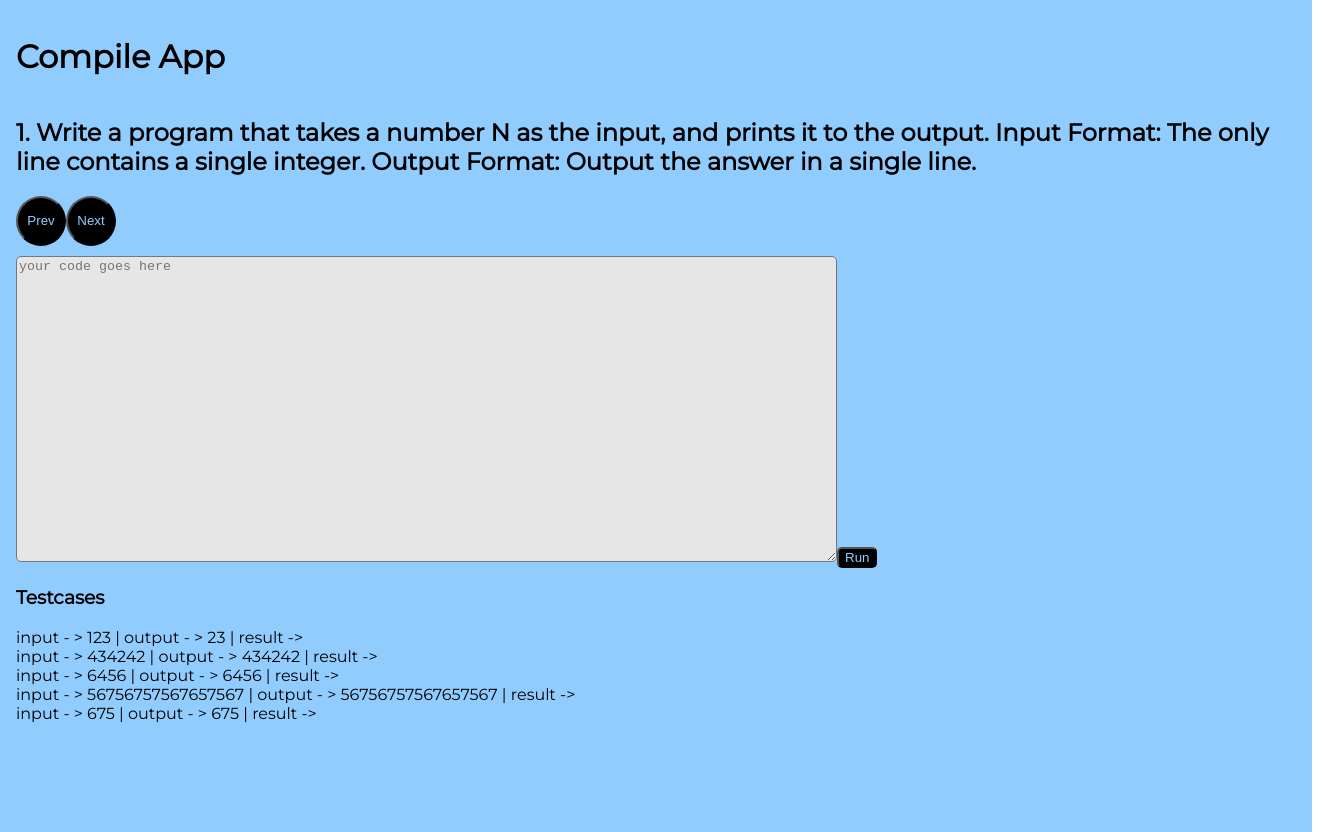
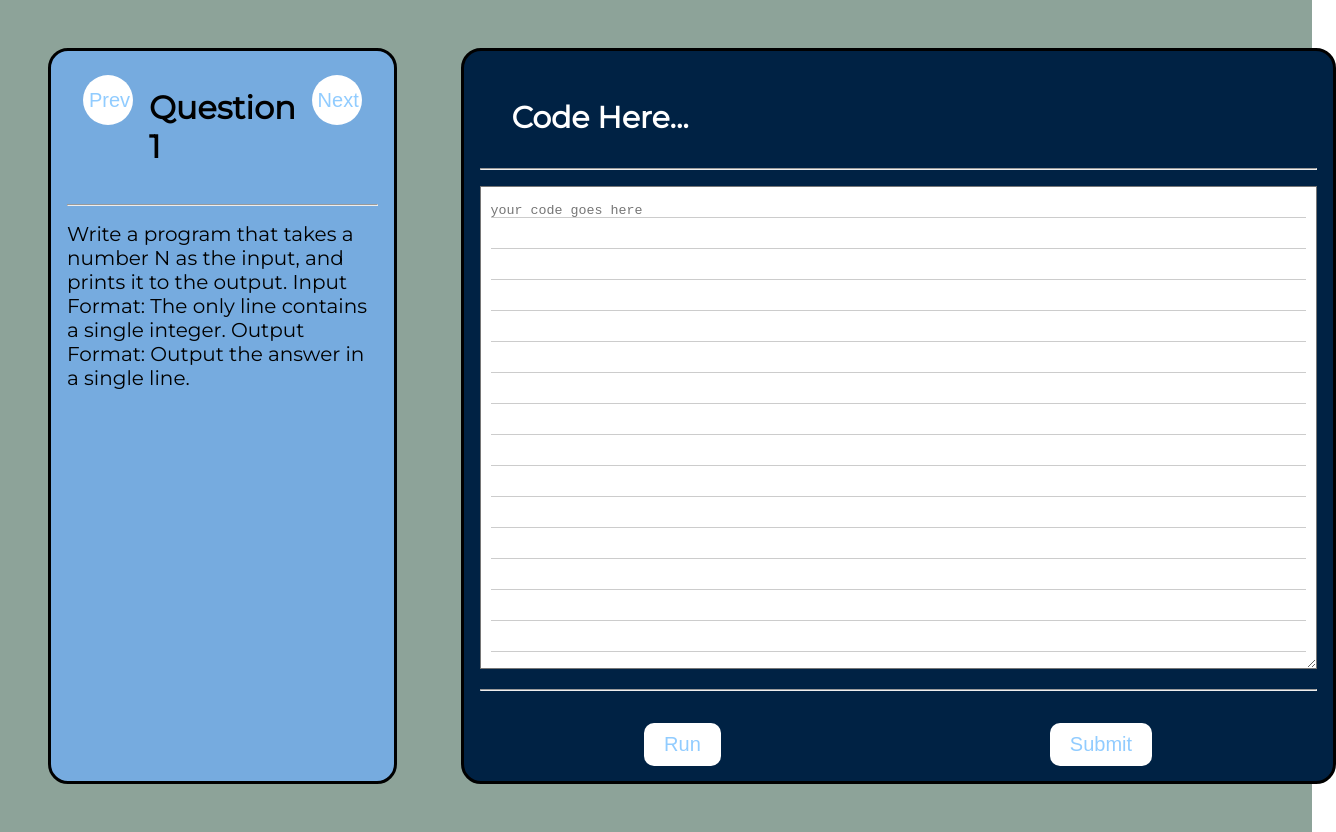
Before and after one commit to anjali-ghanshani/online-compiler-client, a Vue app: page / in a window 1280 px wide. Shown: the whole page, 1336 px wide, since content can reach past the window. Built offline with nearby package versions, Linux system fonts and the light colour scheme.

Commit message:
initial UI design (#4)

```diff
--- a/src/App.vue
+++ b/src/App.vue
@@ -86,35 +86,59 @@ const previousQuestion = () => {
 <template>
 
   <div class="container">
+    <div class="question">
+      <div class="heading">
+        <button class="question-btn" @click="previousQuestion">
+          Prev
+        </button>
+        <h1>Question {{ currentIndex }}</h1>
+        <button class="question-btn" @click="nextQuestion">Next</button>
+      </div>
+            <div class="line">
+              <hr>
+            </div>
+      <div>
+        <div class="question-text">{{ currentQuestion }}</div>
 
-    <header>
-      <h1>Compile App</h1>
-    </header>
+      </div>
 
-    <div class="question">
-      <h2>{{ currentIndex }}. {{ currentQuestion }}</h2>
-      <button class="question-btn" @click="previousQuestion">Prev</button>
-      <button class="question-btn" @click="nextQuestion">Next</button>
     </div>
+    <div class="code-section">
+              <div class="code-heading">Code Here...</div>
+              <div class="line">
+                <hr>
+              </div>
 
-    <div>
+
       <textarea id="inputCode"
                   class="code-mirror"
-                  rows="20"
+                  rows="15"
                   cols="100"
                   placeholder="your code goes here"
                   v-model="codeFromBox"
-                  />
-      <button class="run-btn" @click="runCode">Run</button>
+      />
+
+      <div class="line">
+        <hr>
+      </div>
+
+      <div class="run-n-submit">
+      <div>
+        <button class="code-sectn-btn" @click="runCode">Run</button>
+      </div>
+      <div>
+        <button class="code-sectn-btn">Submit</button>
+      </div>
+      </div>
     </div>
 
-    <div>
+    <!-- <div>
       <h3>Testcases</h3>
       <div v-for="test in test" :key="test.id">
         input - > {{ test.input }}
         | output - > {{ test.output}} | result -> {{ test.testResult }}
       </div>
-    </div>
+    </div> -->
 
   </div>
 
@@ -122,39 +146,92 @@ const previousQuestion = () => {
 
 
 <style scoped>
+
+
   .container {
-    background-color: #91ccff;
+    display: flex;
+    background-color: #8DA399;
     height: 100vh;
     width: 100vw;
-    padding: 1rem
+    padding: 1rem;
   }
 
-  header {
+  .heading {
     display: flex;
-    align-items: center;
+    justify-content: space-between;
+  }
+
+  .question {
+    padding: 1rem;
+    background-color: #76ABDF;
+    margin: 2rem;
+    border:  3px solid black;
+    border-radius: 1.25rem;
+
+  }
+
+  .question-text {
+    font-size: 20px;
   }
 
   .question-btn {
     border-radius: 100%;
+    font-size: 20px;
     height: 50px;
     width: 50px;
-    background-color: black;
+    background-color: white;
     color: #91ccff;
+    margin: 0.5rem 1rem;
+    cursor: pointer;
+    border: none;
   }
 
-  .run-btn {
-    border-radius: 5px;
+ .line {
+   background: black;
+   margin: 1rem 0;
+ }
+
+  .code-sectn-btn {
+    border-radius: 10px;
+    font-size: 20px;
     color: #91ccff;
-    background-color: black;
+    background-color: white;
+    border: none;
+    padding: 10px 20px;
+    cursor: pointer;
+    margin-top: 1rem;
   }
 
+
   .code-mirror {
-    margin-top: 10px;
+    background-attachment: local;
+    background-image:
+        linear-gradient(to right, white 10px, transparent 10px),
+        linear-gradient(to left, white 10px, transparent 10px),
+        repeating-linear-gradient(white, white 30px, #ccc 30px, #ccc 31px, white 31px);
+    line-height: 31px;
+    padding: 8px 10px;
   }
 
-  .code-mirror {
-    border-radius: 5px;
-    background-color: rgb(230, 230, 230);
+  .code-section {
+   padding: 1rem;
+   background-color: #002244;;
+   margin: 2rem;
+   border:  3px solid black;
+   border-radius: 1.25rem;
+   width: 100%;
+  }
+  .code-heading {
+       font-size: 30px;
+       font-weight: bold;
+       margin: 2rem;
+       color: white
+
+  }
+
+  .run-n-submit {
+    display: flex;
+    justify-content: space-around;
   }
 
 </style>
--- a/src/assets/main.css
+++ b/src/assets/main.css
@@ -1,5 +1,8 @@
 body {
     margin: 0px;
     font-family: 'Montserrat', sans-serif;
-
+    display: grid;
+    grid-template-columns: 100px 100px 100px 100px 100px ;
+    grid-template-rows: auto;
+    grid-template-areas: "pb pb pb pb pb" " question question code code side" " question question code code side" " question question code code side"
 }
```
